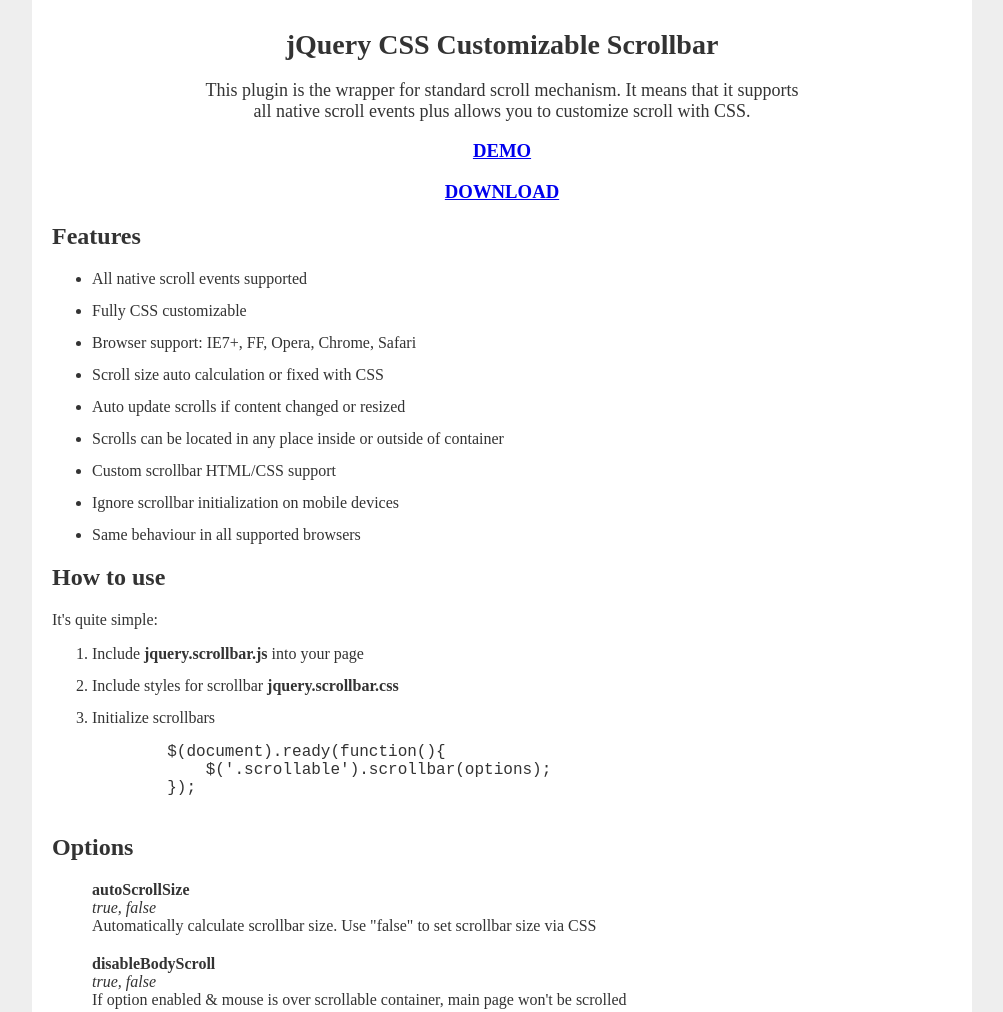
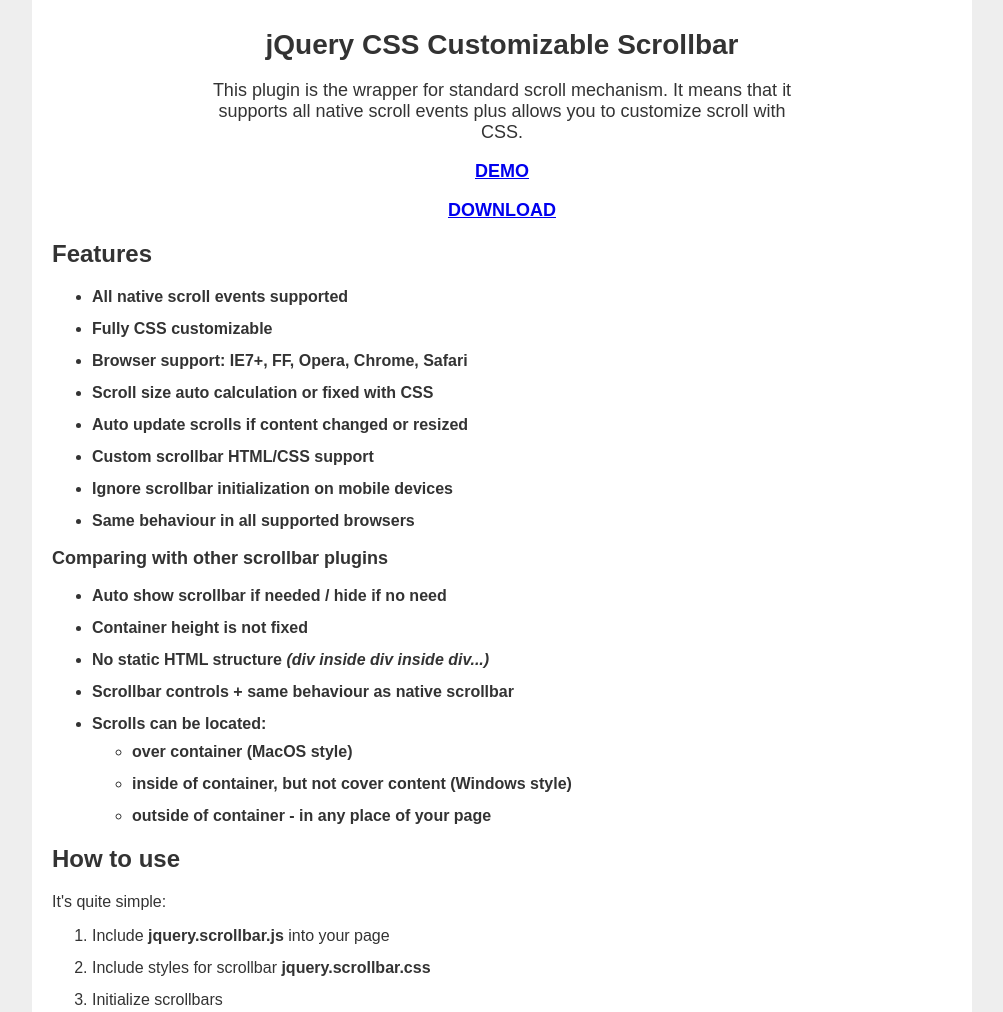
Before and after one commit to gromo/jquery.scrollbar, a plain HTML site: page jquery.scrollbar/index.html in a window 1280 px wide. Shown: the top 1012 px of the page, without its empty margins (138-1141 px from the left). Drawn offline with Linux system fonts and the light colour scheme.

Commit message:
update description on homepage

```diff
--- a/jquery.scrollbar/index.html
+++ b/jquery.scrollbar/index.html
@@ -21,6 +21,7 @@
             body {
                 background-color: #EEE;
                 color: #333;
+                font-family: Arial, serif;
                 font-size: 16px;
             }
 
@@ -31,6 +32,10 @@
 
             h2 {
                 font-size: 24px;
+            }
+
+            h3 {
+                font-size: 18px;
             }
 
             li {
@@ -57,6 +62,7 @@
 
             .features {
                 font-size: 16px;
+                font-weight: bold;
             }
 
             .options {
@@ -96,10 +102,23 @@
                     <li>Browser support: IE7+, FF, Opera, Chrome, Safari</li>
                     <li>Scroll size auto calculation or fixed with CSS</li>
                     <li>Auto update scrolls if content changed or resized</li>
-                    <li>Scrolls can be located in any place inside or outside of container</li>
                     <li>Custom scrollbar HTML/CSS support</li>
                     <li>Ignore scrollbar initialization on mobile devices</li>
                     <li>Same behaviour in all supported browsers</li>
+                </ul>
+                <h3>Comparing with other scrollbar plugins</h3>
+                <ul>
+                    <li>Auto show scrollbar if needed / hide if no need</li>
+                    <li>Container height is not fixed</li>
+                    <li>No static HTML structure <em>(div inside div inside div...)</em></li>
+                    <li>Scrollbar controls + same behaviour as native scrollbar</li>
+                    <li>Scrolls can be located:
+                        <ul style="margin-top: 10px;">
+                            <li>over container (MacOS style)</li>
+                            <li>inside of container, but not cover content (Windows style)</li>
+                            <li>outside of container - in any place of your page</li>
+                        </ul>
+                    </li>
                 </ul>
             </div>
 
```
